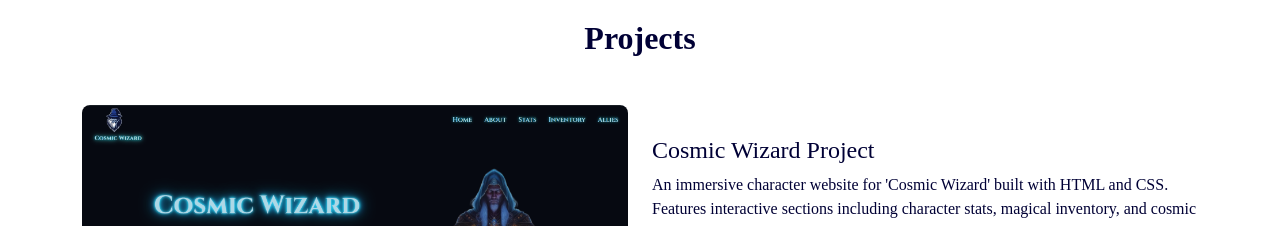
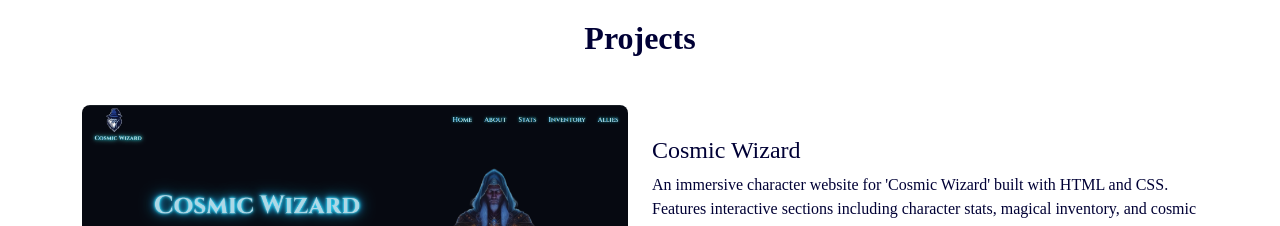
Before and after one commit to Nishana02/myportfolio-html-css-bootstap, a plain HTML site: page index.html in a window 1280 px wide. Shown: the part 2607-2833 px from the top of the page. Drawn offline with nearby package versions, Linux system fonts and the light colour scheme; a web font is replaced by a local one.

Commit message:
commited

```diff
--- a/index.html
+++ b/index.html
@@ -428,7 +428,7 @@
             />
           </div>
           <div class="col-md-6 mb-5" data-aos="fade-left">
-            <h4>Cosmic Wizard Project</h4>
+            <h4>Cosmic Wizard</h4>
             <p>
               An immersive character website for 'Cosmic Wizard' built with HTML
               and CSS. Features interactive sections including character stats,
```
